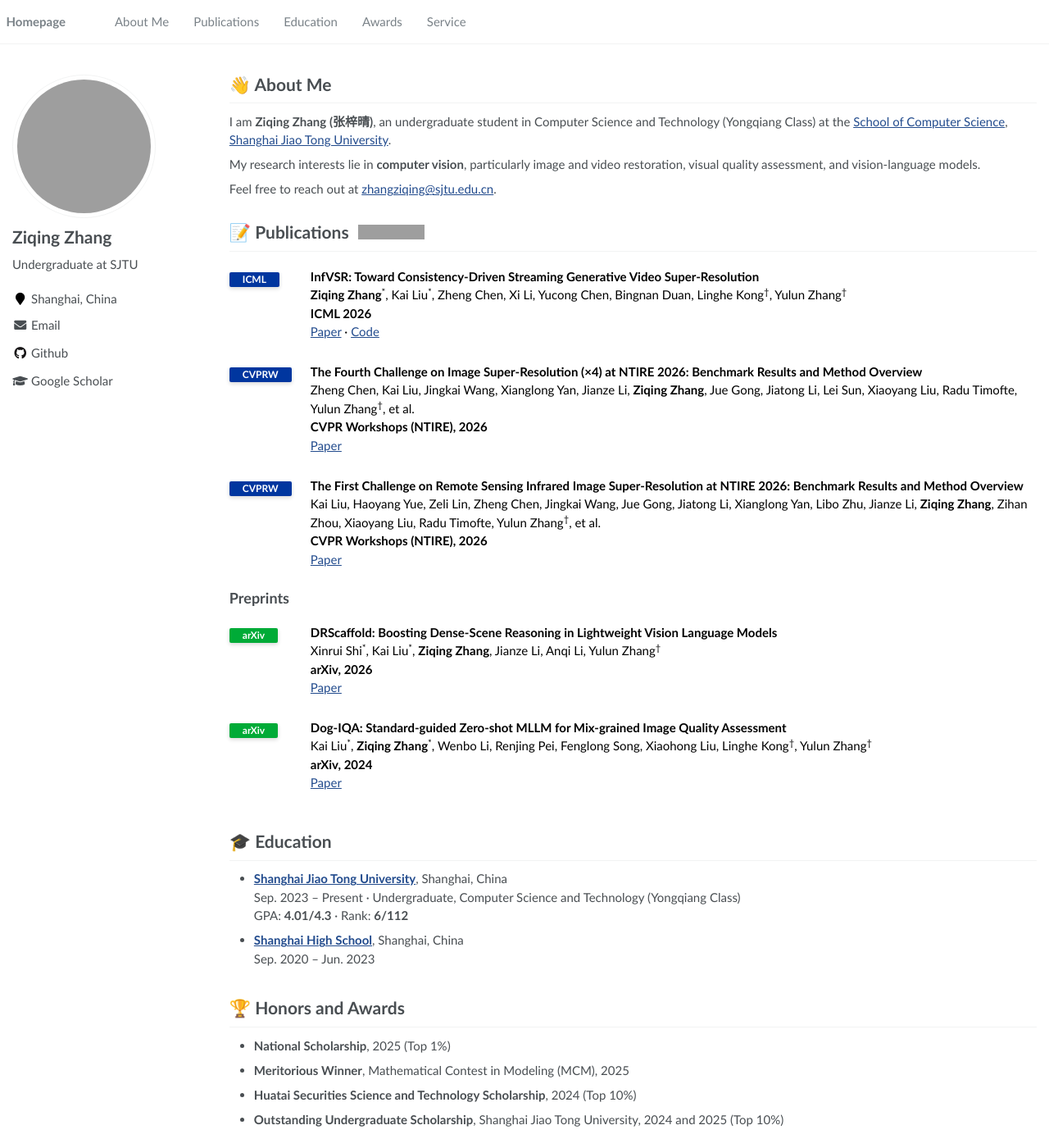
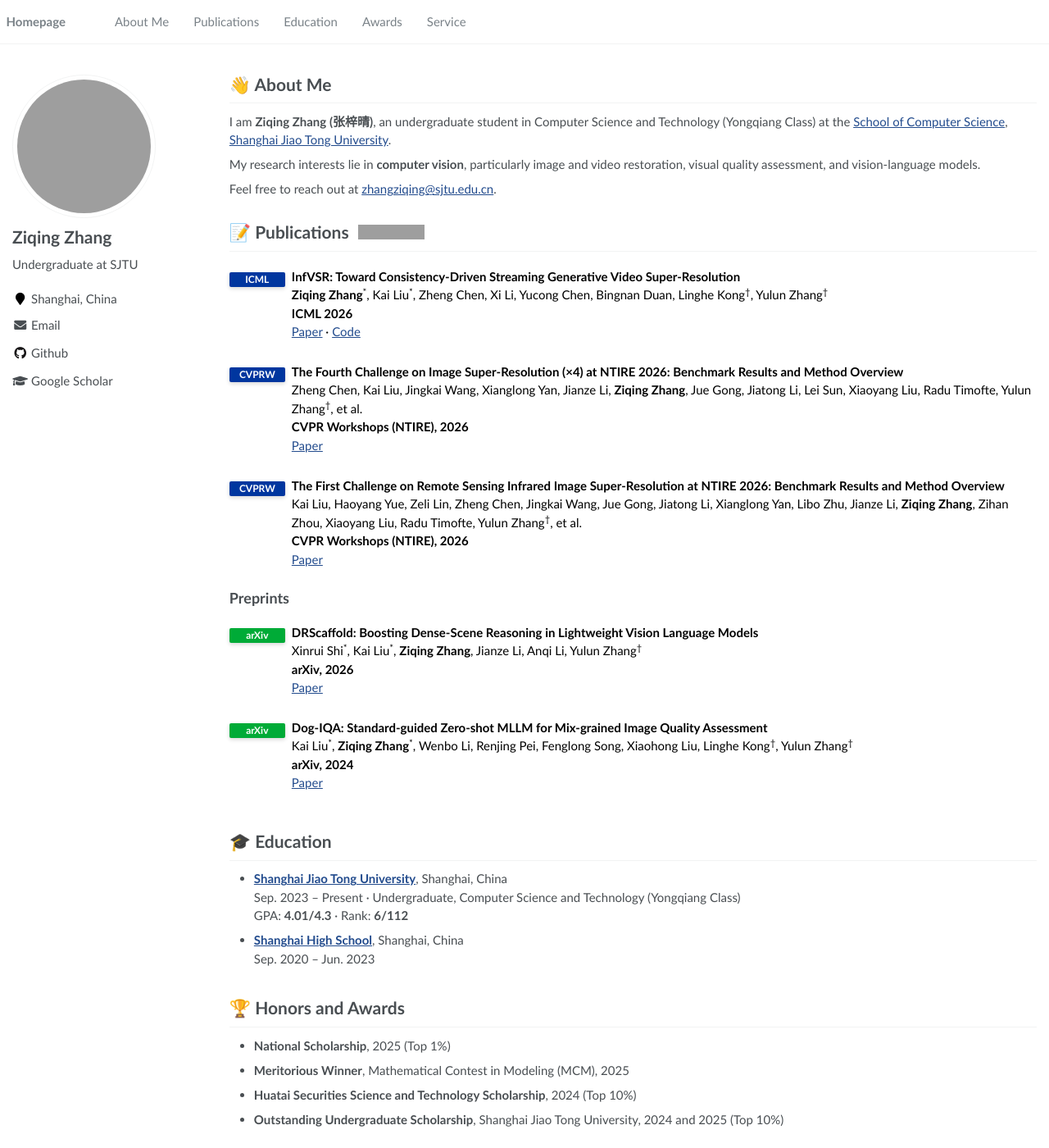
Before and after one commit to zzqingz/zzqingz.github.io, a Jekyll site: the page built from _pages/about.md, in a window 1280 px wide and 1400 px high. Shown: the whole window at 82% size. Built offline with Jekyll 4.4.1, drawn with Linux system fonts in a browser that asks for light colours; grey boxes are pictures that could not be loaded.

Commit message:
Keep venue labels eight pixels from aligned publication text

```diff
--- a/assets/css/main.scss
+++ b/assets/css/main.scss
@@ -129,13 +129,16 @@ h1:before, .anchor:before {
 
 .publication-entry {
     display: grid;
-    grid-template-columns: 84px minmax(0, 1fr);
+    grid-template-columns: 68px minmax(0, 1fr);
+    column-gap: 8px;
     margin: 1.25rem 0 1.75rem;
     color: #000;
     .publication-venue { padding-top: 0.15rem; }
     .venue-badge {
         display: inline-block;
-        padding: 3px 16px;
+        box-sizing: border-box;
+        width: 68px;
+        padding: 3px 8px;
         border-radius: 2px;
         background-color: #00369f;
         color: #fff;
@@ -148,7 +151,7 @@ h1:before, .anchor:before {
     .venue-badge--preprint { background-color: #00ab37; }
     .publication-details {
         min-width: 0;
-        padding-left: 15px;
+        padding-left: 0;
         h3 { margin: 0; font-size: 1em; line-height: 1.5; font-weight: 600; }
         p { margin: 0; line-height: 1.5; }
     }
```
